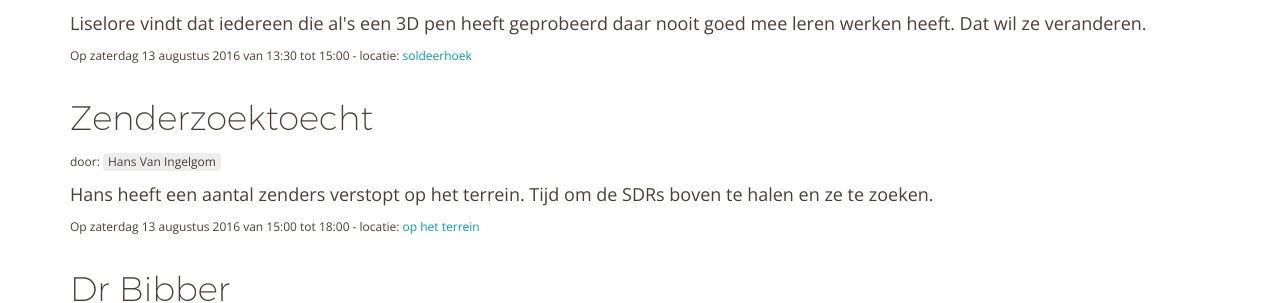
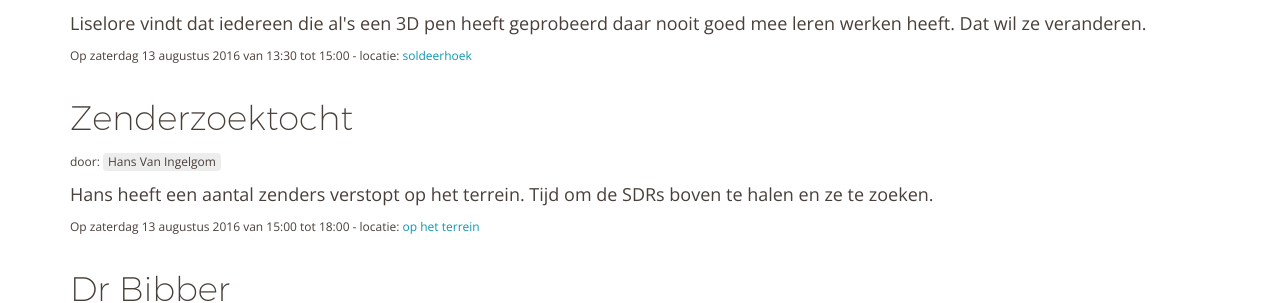
Before and after one commit to Fri3dCamp/fri3dweb2016, a Jekyll site: the page built from programma/index.md, in a window 1280 px wide and 900 px high, scrolled down 1565 px. Shown: the part 163-466 px from the top of the window. Built offline with Jekyll 4.4.1, drawn with Linux system fonts in a browser that asks for light colours; nearby versions of some CDN libraries.

Commit message:
Fixed typo

```diff
--- a/_data/activities.json
+++ b/_data/activities.json
@@ -94,7 +94,7 @@
       "type": "workshop",
       "track": "op het terrein",
       "speakers": [ "Hans Van Ingelgom" ],
-      "title": "Zenderzoektoecht",
+      "title": "Zenderzoektocht",
       "description": "Hans heeft een aantal zenders verstopt op het terrein. Tijd om de SDRs boven te halen en ze te zoeken.",
       "timing" : {
           "day"   : "zaterdag",
```
